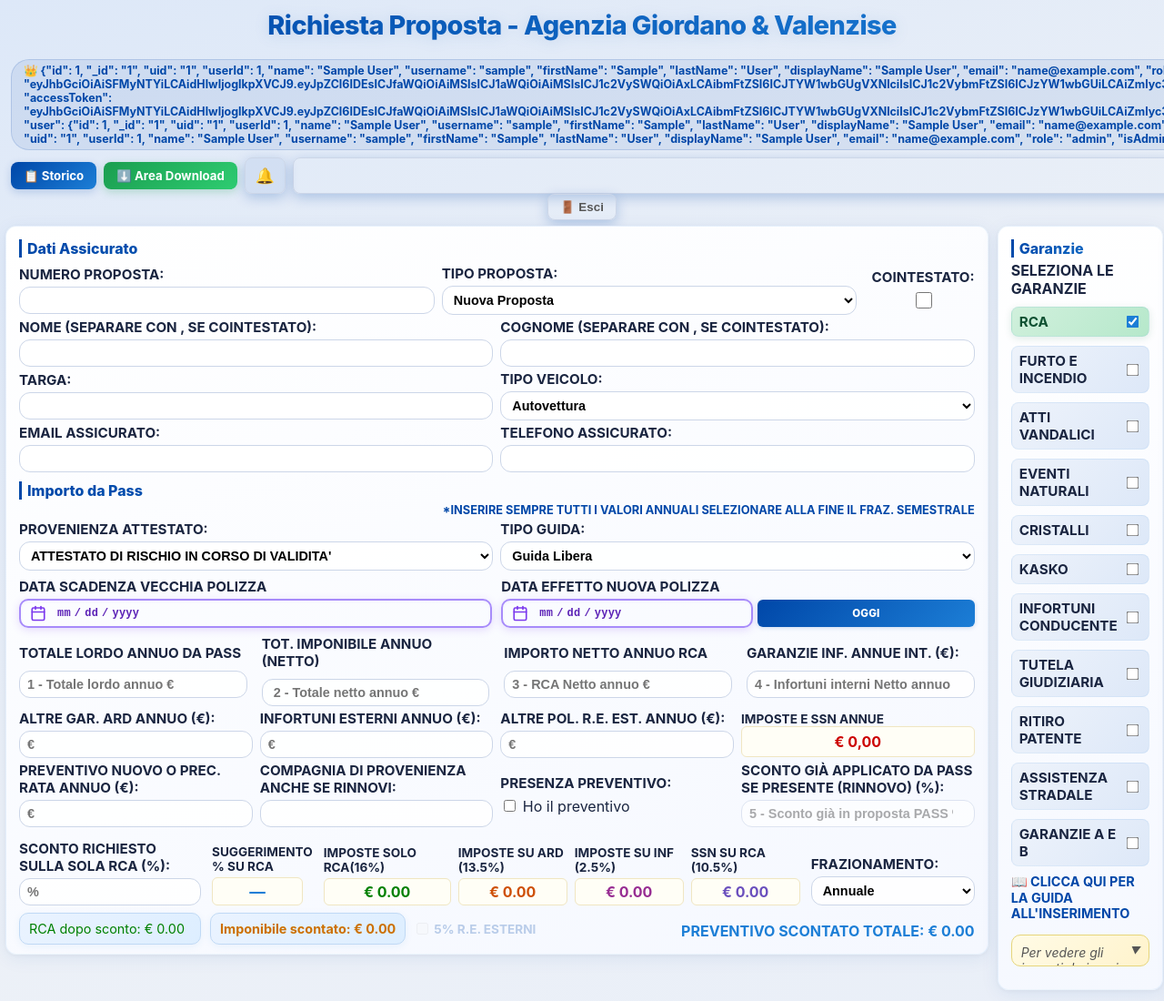
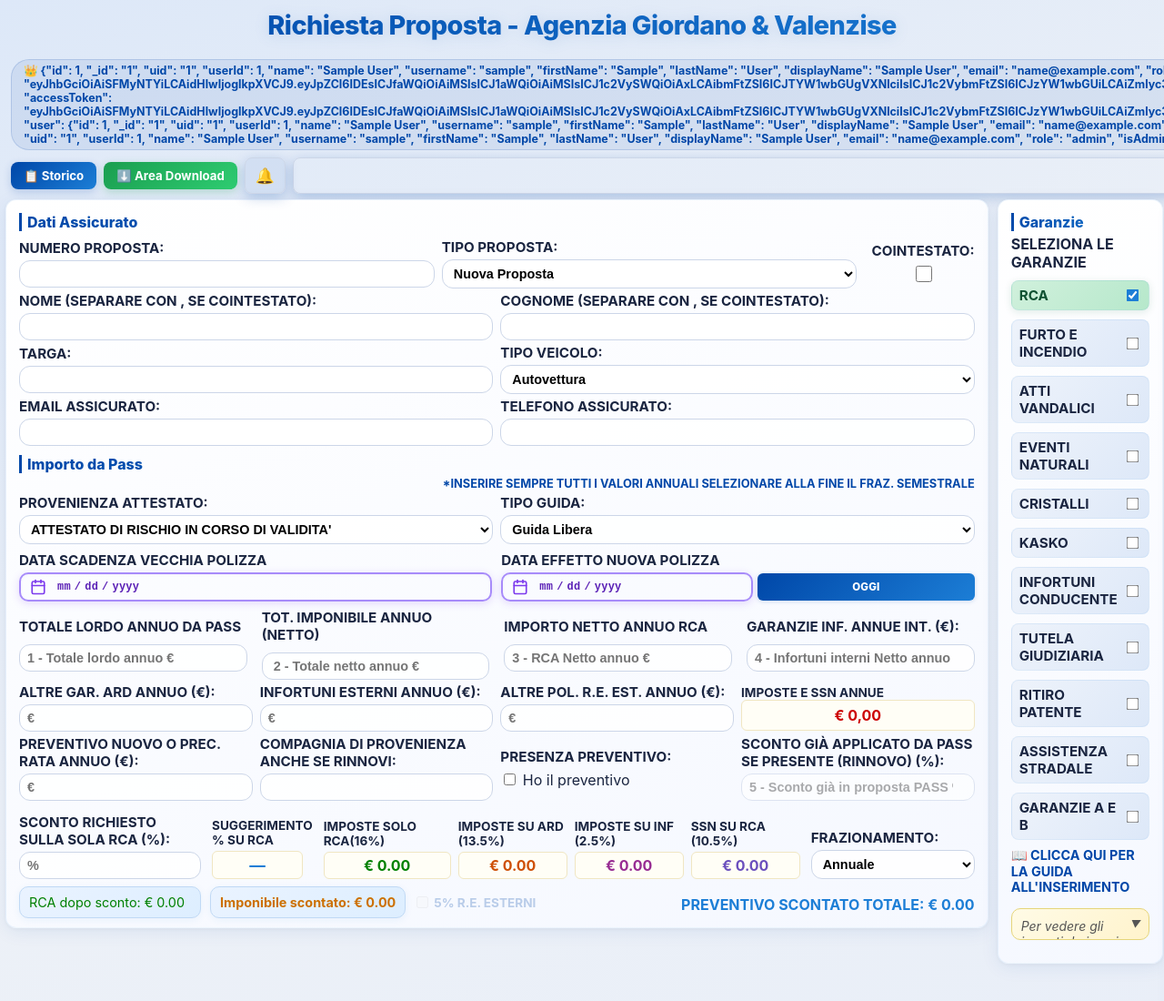
Before and after one commit to calendarioemail1-sudo/modello-richieste, a website: page vercel-project/public/index.html in a window 1280 px wide. Shown: the top 1100 px of the page at 91% size. Drawn offline with Linux system fonts and the light colour scheme; no server answers; sample sign-in values are in the browser's storage.

Commit message:
Update index.html

```diff
--- a/vercel-project/public/index.html
+++ b/vercel-project/public/index.html
@@ -26,12 +26,6 @@
       <button onclick="gvLogout()" style="background:none;border:1.5px solid #ccd6e8;color:#555;font-weight:700;font-size:0.83em;padding:6px 13px;border-radius:8px;cursor:pointer;transition:background .18s;" onmouseover="this.style.background='#f0f4fa'" onmouseout="this.style.background='none'">🚪 Esci</button>
     </div>
   </div>
-
-      <button onclick="gvLogout()" style="background:none;border:1.5px solid #ccd6e8;color:#555;font-weight:700;font-size:0.83em;padding:6px 13px;border-radius:8px;cursor:pointer;transition:background .18s;flex-shrink:0;" onmouseover="this.style.background='#f0f4fa'" onmouseout="this.style.background='none'">
-        🚪 Esci
-      </button>
-
-    </div>
   </div>
 
   <!-- Popup errore validazione (usiamo una classe .show per animazione) -->
```
